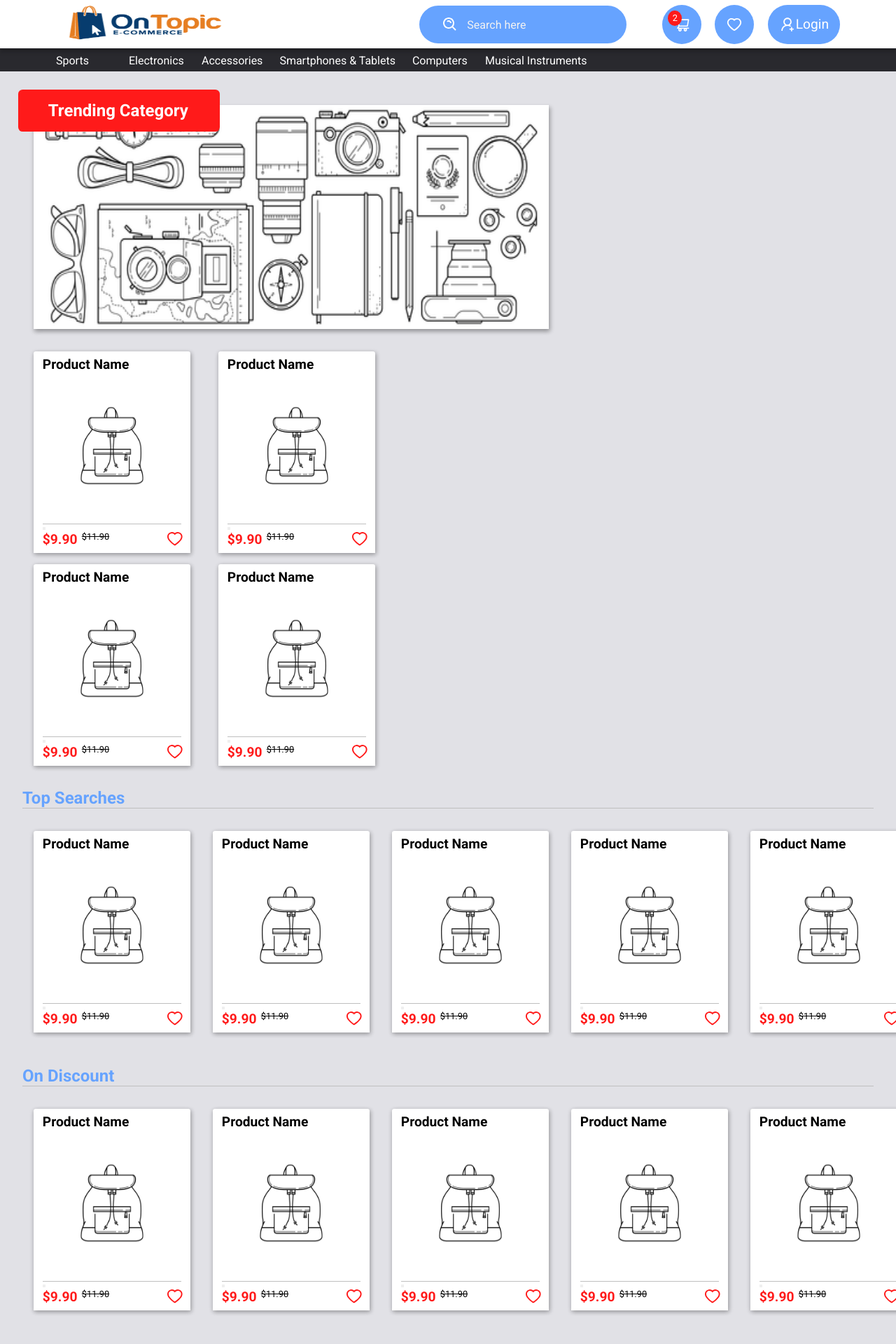
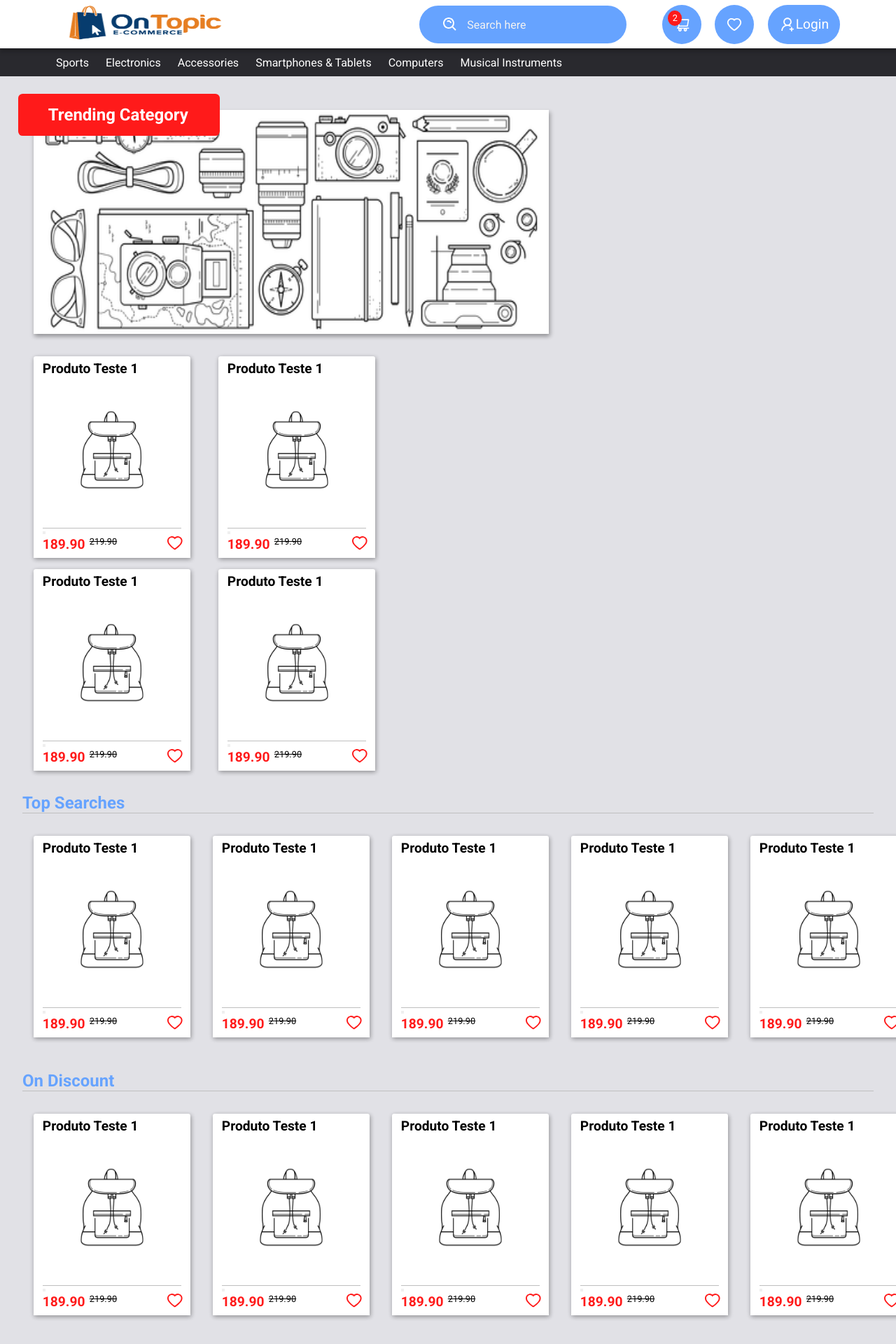
Before and after one commit to tfbio/frontend-ecomm, a Next.js app: page / in a window 1280 px wide. Shown: the top 1920 px of the page at 70% size. Built offline with nearby package versions, Linux system fonts and the light colour scheme; data requests are answered from the project's data file.

Commit message:
update em product card

```diff
--- a/server.json
+++ b/server.json
@@ -5,21 +5,27 @@
       "name": "Produto Teste 1",
       "category": "electronics",
       "imageUrl": "/images/product-placeholder.png",
-      "unformattedPrice": 219.9
+      "formattedPrice": "219.90",
+      "discountPrice": "189.90",
+      "description": "none"
     },
     {
       "id": 79898876848679,
       "name": "Produto Teste 2",
       "category": "electronics",
       "imageUrl": "/images/product-placeholder.png",
-      "unformattedPrice": 158.9
+      "formattedPrice": "119.90",
+      "discountPrice": "90.90",
+      "description": "none"
     },
     {
       "id": 794865184688679,
       "name": "Produto Teste 2",
       "category": "sports",
       "imageUrl": "/images/product-placeholder.png",
-      "unformattedPrice": 758.9
+      "formattedPrice": "359.90",
+      "discountPrice": "309.90",
+      "description": "none"
     }
   ]
 }
--- a/src/components/ProductCard/index.tsx
+++ b/src/components/ProductCard/index.tsx
@@ -1,18 +1,22 @@
 import styles from './productCard.module.scss';
 import { AiOutlineHeart} from 'react-icons/ai';
+import { Product } from '../../types';
 
-// vai precisar receber parâmetros
-export function ProductCard() {
+interface props {
+  product: Product;
+}
+
+export function ProductCard({ product }: props) {
+
   return (
     <li className={styles.productCard}>
       <div className={styles.content}>
-        <p className={styles.name}>Product Name</p>
-        <img className={styles.cardImg} src="/images/product-placeholder.png" alt="product image" />
-
+        <p className={styles.name}>{product.name}</p>
+        <img className={styles.cardImg} src={product.imageUrl} alt="product image" />
         <div className={styles.productInfo}>
           <div className={styles.priceTab}>
-            <p className={styles.descountPrice}>$9.90</p>
-            <p className={styles.price}>$11.90</p>
+            <p className={styles.discountPrice}>{product.discountPrice}</p>
+            <p className={styles.price}>{product.formattedPrice}</p>
           </div>
           <button type="button">
             <AiOutlineHeart />
@@ -20,7 +24,7 @@ export function ProductCard() {
         </div>
       </div>
       <div className={styles.viewMore}>
-        <a href="">View Product</a>
+        <a href={`http://localhost:3000/product-detail/${product.id}`}>View Product</a>
       </div>
     </li>
   )
--- a/src/components/ProductCard/productCard.module.scss
+++ b/src/components/ProductCard/productCard.module.scss
@@ -41,7 +41,7 @@
     position: absolute;
     bottom: 0.5rem;
 
-    .descountPrice {
+    .discountPrice {
       color: var(--red);
       font-size: 1.2rem;
       font-weight: 700;
--- a/src/components/SubHeader/index.tsx
+++ b/src/components/SubHeader/index.tsx
@@ -4,32 +4,32 @@ import Link from 'next/link';
 export function SubHeader() {
   return (
     <div className={styles.subheaderContainer}>
-      <Link href="products/sports">
+      <Link href="http://localhost:3000/products/sports">
         <a>
           Sports
         </a>
       </Link>
-      <Link href="products/electronics">
+      <Link href="http://localhost:3000/products/electronics">
         <a>
           Electronics
         </a>
       </Link>
-      <Link href="products/accessories">
+      <Link href="http://localhost:3000/products/accessories">
         <a>
           Accessories
         </a>
       </Link>
-      <Link href="products/smartphones-tablets">
+      <Link href="http://localhost:3000/products/smartphones-tablets">
         <a>
           Smartphones &amp; Tablets
         </a>
       </Link>
-      <Link href="products/computers">
+      <Link href="http://localhost:3000/products/computers">
         <a>
           Computers
         </a>
       </Link>
-      <Link href="products/instruments">
+      <Link href="http://localhost:3000/products/instruments">
         <a>
           Musical Instruments
         </a>
--- a/src/components/SubHeader/subheader.module.scss
+++ b/src/components/SubHeader/subheader.module.scss
@@ -6,11 +6,10 @@
   background: var(--strong-gray);
 
   padding: 0 5rem;
-  height: 2rem;
+  height: 2.4rem;
 
   a, p {
     color: var(--strong-white);
-    min-width: 5rem;
     margin-right: 1.5rem;
     transition: filter 0.2s;
     &:hover {
--- a/src/pages/index.tsx
+++ b/src/pages/index.tsx
@@ -1,17 +1,18 @@
-import { GetStaticProps } from 'next';
+import { GetServerSideProps } from 'next'
+import { Product } from '../types';
 import Head from 'next/head';
 import { ProductCard } from '../components/ProductCard';
 import { TrendingCategoryCard } from '../components/ProductCard/VariantCard';
 import styles from '../styles/home.module.scss';
+import { api } from '../services/api';
 
-interface HomeProps {
-  product: {
-    productId: string;
-    amount: number
-  }
+interface props {
+  info: Product;
 }
 
-export default function Home({ product }: HomeProps) {
+export default function Home({ info }: props) {
+  const product = {...info}
+
   return (
     <>
       <Head>
@@ -22,30 +23,30 @@ export default function Home({ product }: HomeProps) {
           <section className={styles.trending}>
             <TrendingCategoryCard />
             <ul className={styles.trendingList}>
-              <ProductCard />
-              <ProductCard />
-              <ProductCard />
-              <ProductCard />
+              <ProductCard product={product}/>
+              <ProductCard product={product}/>
+              <ProductCard product={product}/>
+              <ProductCard product={product}/>
             </ul>
           </section>
           <section className={styles.test}>
             <h1>Top Searches</h1>
             <ul className={styles.test}>
-              <ProductCard />
-              <ProductCard />
-              <ProductCard />
-              <ProductCard />
-              <ProductCard />
+              <ProductCard product={product}/>
+              <ProductCard product={product}/>
+              <ProductCard product={product}/>
+              <ProductCard product={product}/>
+              <ProductCard product={product}/>
             </ul>
           </section>
           <section className={styles.test}>
             <h1>On Discount</h1>
             <ul className={styles.test}>
-              <ProductCard />
-              <ProductCard />
-              <ProductCard />
-              <ProductCard />
-              <ProductCard />
+              <ProductCard product={product}/>
+              <ProductCard product={product}/>
+              <ProductCard product={product}/>
+              <ProductCard product={product}/>
+              <ProductCard product={product}/>
             </ul>
           </section>
         </div>
@@ -53,23 +54,14 @@ export default function Home({ product }: HomeProps) {
     </>
   )
 }
-/*
-export const getStaticProps: GetStaticProps = async () => {
-  const price = await stripe.prices.retrieve('price_1J1AORD4Sw0yz5qZaaBUba7R')
 
-  const product = {
-    priceId: price.id,
-    amount: new Intl.NumberFormat('en-US', {
-      style: 'currency',
-      currency: 'CAD'
-    }).format(price.unit_amount/100),
-  }
+
+export const getServerSideProps: GetServerSideProps = async () => {
+  const { data } = await api.get<Product>(`products/79898484688679`)
 
   return {
     props: {
-      product,
+      info: data
     },
-    revalidate: 60 * 60 * 24
   }
 }
-*/
--- a/src/pages/product-detail/[productId].tsx
+++ b/src/pages/product-detail/[productId].tsx
@@ -13,7 +13,5 @@ export const getServerSideProps: GetServerSideProps = async (context: GetServerS
 }
 
 export default function ProductDetails(info: ProductInfo) {
-  console.log(info);
-
   return <p>Página de um único produto</p>
 }
--- a/src/types.ts
+++ b/src/types.ts
@@ -4,6 +4,8 @@ export interface ProductInfo {
   category: string;
   imageUrl: string;
   unformattedPrice: number;
+  discountPrice?: string;
+  description?: string;
 }
 
 export interface Product {
@@ -12,6 +14,8 @@ export interface Product {
   category: string;
   imageUrl: string;
   formattedPrice: string;
+  discountPrice?: string;
+  description?: string;
 }
 
 export interface ProductInCart {
@@ -21,4 +25,6 @@ export interface ProductInCart {
   imageUrl: string;
   amount: number;
   formattedPrice: string;
+  discountPrice?: string;
+  description?: string;
 }
```
